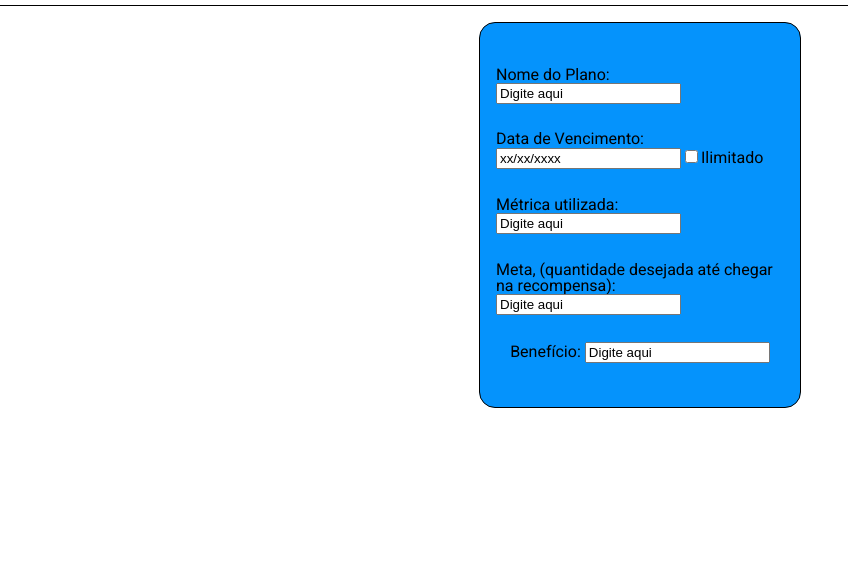
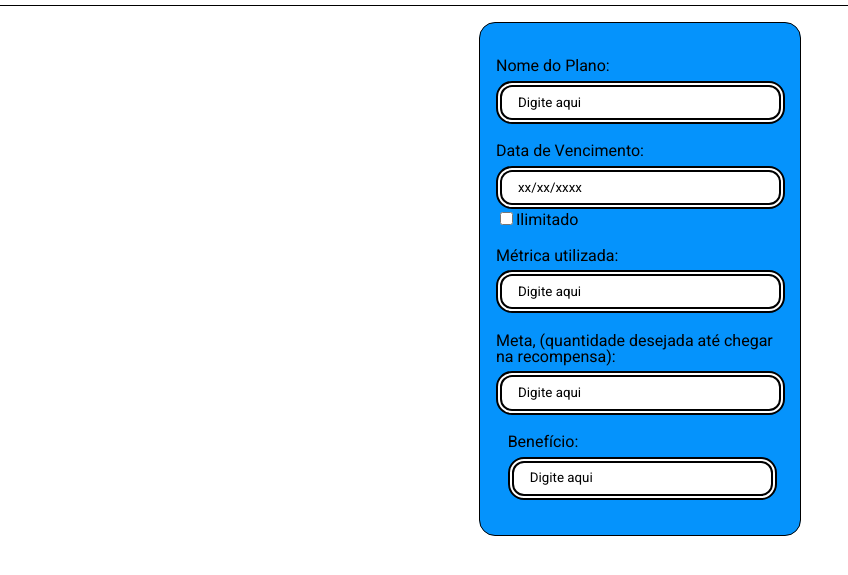
Before and after one commit to FernandoKaizer/FernandoKaizer.github.io, a plain HTML site: page tela_criarnovoplano.html in a window 1280 px wide. Shown: the part 75-650 px from the top of the page, without its empty margins (0-848 px from the left). Drawn offline with nearby package versions, Linux system fonts and the light colour scheme.

Commit message:
arrumando textos

```diff
--- a/css/style.css
+++ b/css/style.css
@@ -201,6 +201,23 @@ h1{
     border-radius: 1rem;
 }
 
+.text-block2{
+    width: 18rem;
+    height: 30rem;
+    margin:1rem;
+    padding:1rem;
+    position: relative;
+    display: flex;
+    justify-content: center;
+    justify-content: space-evenly;
+    align-items: center;
+    flex-direction: column;
+    border: .1rem solid black;
+    font-family: 'Heebo', sans-serif;
+    background-color: #0593FC;
+    border-radius: 1rem;
+}
+
 .barbeiro{
     display: flex;
     align-items: center;
@@ -241,3 +258,33 @@ a[href] {
         width: 4rem;
     }
   }
+
+
+  input[type=text] {
+    writing-mode: horizontal-tb !important;
+    font-family: 'Heebo', sans-serif;
+    font-weight: 1rem;
+    text-rendering: auto;
+    color: -internal-light-dark(black, white);
+    letter-spacing: normal;
+    word-spacing: normal;
+    line-height: normal;
+    text-transform: none;
+    text-indent: 0px;
+    text-shadow: 10px;
+    display: inline-block;
+    text-align: start;
+    appearance: auto;
+    -webkit-rtl-ordering: logical;
+    cursor: text;
+    background-color: -internal-light-dark(rgb(255, 255, 255), rgb(59, 59, 59));
+    margin-top: 0.5em;
+    padding: 0.35rem 1.0rem;
+    width: 85%;
+    border-radius: 1rem;
+    border-width: 0.4rem;
+    border-style: double;
+    border-color: -internal-light-dark(rgb(0, 0, 0), rgb(0, 0, 0));
+    border-color:rgb(0, 0, 0);
+    border-image: initial;
+}
--- a/tela_criarnovoplano.html
+++ b/tela_criarnovoplano.html
@@ -25,7 +25,7 @@
             </header>
             <main>
                 <ul class="coluna_meio">
-                    <ul class="text-block">
+                    <ul class="text-block2">
                         <li>Nome do Plano: <input type="text" value="Digite aqui"/></li>
                         <li>Data de Vencimento: <input type="text" value="xx/xx/xxxx"/><input type="checkbox">Ilimitado</li>
                         <li>Métrica utilizada: <input type="text" value="Digite aqui"/></li>
```
Also changed, not shown: tela_agenda.html (+1 -1 lines), tela_novoevento.html (+1 -0 lines).
